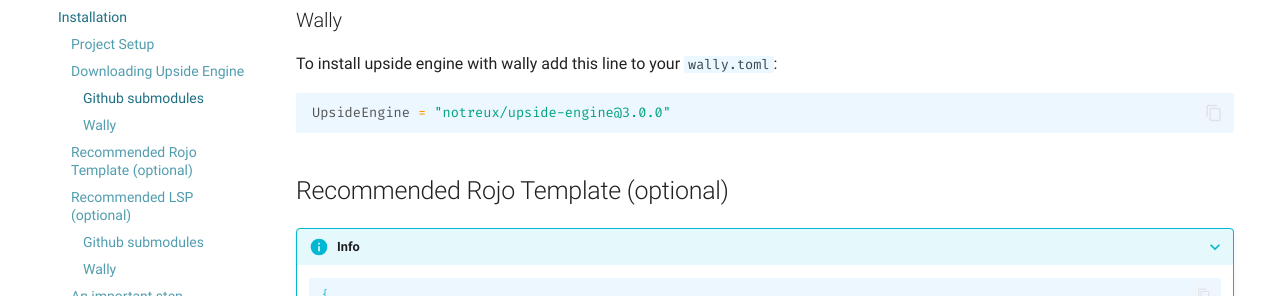
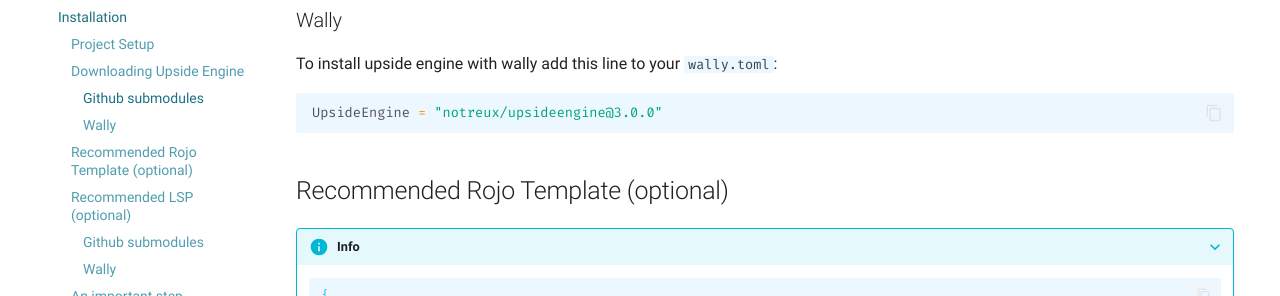
Before and after one commit to notreux/UpsideEngine, an MkDocs documentation site: the page built from docs/tutorials/get-started/Installation.md, in a window 1280 px wide and 900 px high, scrolled down 1091 px. Shown: the part 156-452 px from the top of the window. Built offline with MkDocs 1.6.1 and Material for MkDocs 9.7.7, drawn with Linux system fonts in a browser that asks for light colours; comment, search, counter and statistics services are not loaded.

Commit message:
docs: fix Wally installation path for Upside Engine in Installation.md

````diff
--- a/docs/tutorials/get-started/Installation.md
+++ b/docs/tutorials/get-started/Installation.md
@@ -40,7 +40,7 @@
 ### Wally
 To install upside engine with wally add this line to your `wally.toml`:
 ```toml
-UpsideEngine = "notreux/upside-engine@3.0.0"
+UpsideEngine = "notreux/upsideengine@3.0.0"
 ```
 
 ## Recommended Rojo Template (optional)
````
